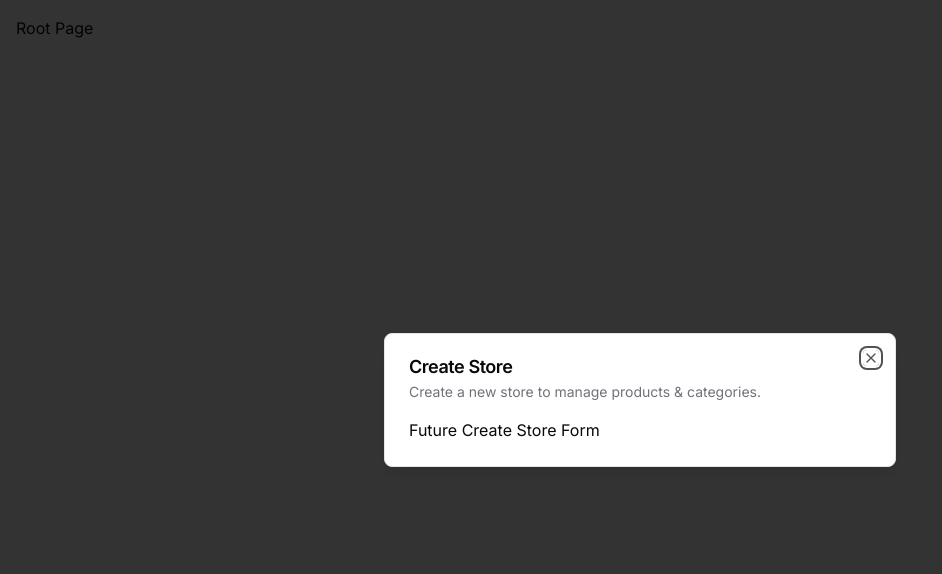
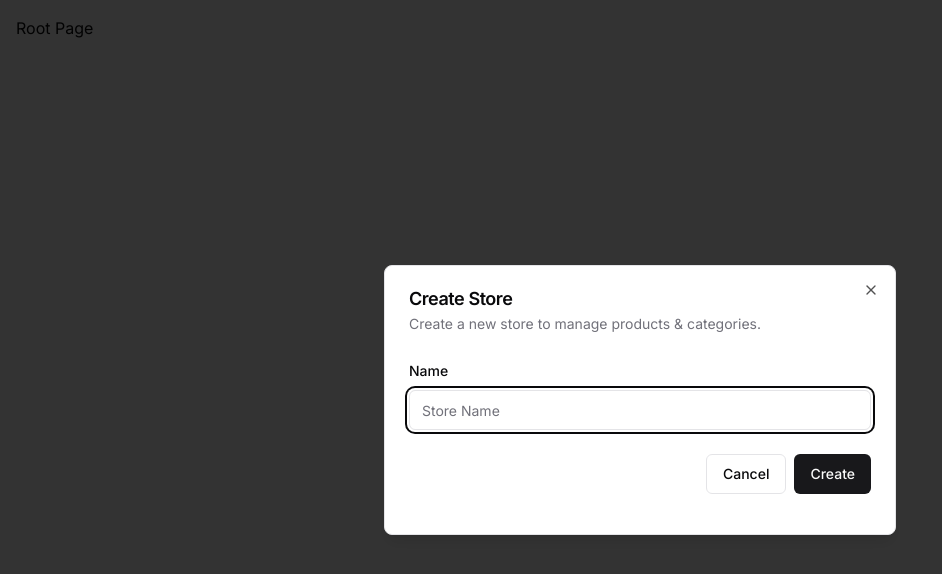
Before and after one commit to react-picasso/ecommerce-next, a Next.js app: page / in a window 1280 px wide. Shown: the top 574 px of the page, without its empty margins (0-942 px from the left). Built offline with nearby package versions, Linux system fonts and the light colour scheme.

Commit message:
FEAT: Zod validation & form implementation

```diff
--- a/components/modals/store-modal.tsx
+++ b/components/modals/store-modal.tsx
@@ -2,9 +2,40 @@
 
 import { useStoreModal } from "@/hooks/useStoreModal";
 import { Modal } from "@/components/ui/modal";
+import * as z from "zod";
+import { useForm } from "react-hook-form";
+import { zodResolver } from "@hookform/resolvers/zod";
+import {
+	Form,
+	FormControl,
+	FormDescription,
+	FormField,
+	FormItem,
+	FormLabel,
+	FormMessage,
+} from "@/components/ui/form";
+import { Input } from "@/components/ui/input";
+import { Button } from "@/components/ui/button";
+
+const formSchema = z.object({
+	name: z.string().min(1),
+});
 
 export const StoreModal = () => {
 	const storeModal = useStoreModal();
+
+	const form = useForm<z.infer<typeof formSchema>>({
+		resolver: zodResolver(formSchema),
+		defaultValues: {
+			name: "",
+		},
+	});
+
+	const onSubmit = async (values: z.infer<typeof formSchema>) => {
+		// TODO: Create store
+		console.log(values);
+	};
+
 	return (
 		<Modal
 			title="Create Store"
@@ -12,7 +43,40 @@
 			isOpen={storeModal.isOpen}
 			onClose={storeModal.onClose}
 		>
-			Future Create Store Form
+			<div>
+				<div className="space-y-4 py-2 pb-4">
+					<Form {...form}>
+						<form onSubmit={form.handleSubmit(onSubmit)}>
+							<FormField
+								control={form.control}
+								name="name"
+								render={({ field }) => (
+									<FormItem>
+										<FormLabel>Name</FormLabel>
+										<FormControl>
+											<Input
+												placeholder="Store Name"
+												{...field}
+											/>
+										</FormControl>
+										<FormMessage />
+									</FormItem>
+								)}
+							/>
+							<div className="pt-6 space-x-2 flex items-center justify-end w-full">
+								<Button
+									type="button"
+									variant="outline"
+									onClick={storeModal.onClose}
+								>
+									Cancel
+								</Button>
+								<Button type="submit">Create</Button>
+							</div>
+						</form>
+					</Form>
+				</div>
+			</div>
 		</Modal>
 	);
 };
--- /dev/null
+++ b/components/ui/button.tsx
@@ -0,0 +1,56 @@
+import * as React from "react"
+import { Slot } from "@radix-ui/react-slot"
+import { cva, type VariantProps } from "class-variance-authority"
+
+import { cn } from "@/lib/utils"
+
+const buttonVariants = cva(
+  "inline-flex items-center justify-center whitespace-nowrap rounded-md text-sm font-medium ring-offset-background transition-colors focus-visible:outline-none focus-visible:ring-2 focus-visible:ring-ring focus-visible:ring-offset-2 disabled:pointer-events-none disabled:opacity-50",
+  {
+    variants: {
+      variant: {
+        default: "bg-primary text-primary-foreground hover:bg-primary/90",
+        destructive:
+          "bg-destructive text-destructive-foreground hover:bg-destructive/90",
+        outline:
+          "border border-input bg-background hover:bg-accent hover:text-accent-foreground",
+        secondary:
+          "bg-secondary text-secondary-foreground hover:bg-secondary/80",
+        ghost: "hover:bg-accent hover:text-accent-foreground",
+        link: "text-primary underline-offset-4 hover:underline",
+      },
+      size: {
+        default: "h-10 px-4 py-2",
+        sm: "h-9 rounded-md px-3",
+        lg: "h-11 rounded-md px-8",
+        icon: "h-10 w-10",
+      },
+    },
+    defaultVariants: {
+      variant: "default",
+      size: "default",
+    },
+  }
+)
+
+export interface ButtonProps
+  extends React.ButtonHTMLAttributes<HTMLButtonElement>,
+    VariantProps<typeof buttonVariants> {
+  asChild?: boolean
+}
+
+const Button = React.forwardRef<HTMLButtonElement, ButtonProps>(
+  ({ className, variant, size, asChild = false, ...props }, ref) => {
+    const Comp = asChild ? Slot : "button"
+    return (
+      <Comp
+        className={cn(buttonVariants({ variant, size, className }))}
+        ref={ref}
+        {...props}
+      />
+    )
+  }
+)
+Button.displayName = "Button"
+
+export { Button, buttonVariants }
--- /dev/null
+++ b/components/ui/form.tsx
@@ -0,0 +1,176 @@
+import * as React from "react"
+import * as LabelPrimitive from "@radix-ui/react-label"
+import { Slot } from "@radix-ui/react-slot"
+import {
+  Controller,
+  ControllerProps,
+  FieldPath,
+  FieldValues,
+  FormProvider,
+  useFormContext,
+} from "react-hook-form"
+
+import { cn } from "@/lib/utils"
+import { Label } from "@/components/ui/label"
+
+const Form = FormProvider
+
+type FormFieldContextValue<
+  TFieldValues extends FieldValues = FieldValues,
+  TName extends FieldPath<TFieldValues> = FieldPath<TFieldValues>
+> = {
+  name: TName
+}
+
+const FormFieldContext = React.createContext<FormFieldContextValue>(
+  {} as FormFieldContextValue
+)
+
+const FormField = <
+  TFieldValues extends FieldValues = FieldValues,
+  TName extends FieldPath<TFieldValues> = FieldPath<TFieldValues>
+>({
+  ...props
+}: ControllerProps<TFieldValues, TName>) => {
+  return (
+    <FormFieldContext.Provider value={{ name: props.name }}>
+      <Controller {...props} />
+    </FormFieldContext.Provider>
+  )
+}
+
+const useFormField = () => {
+  const fieldContext = React.useContext(FormFieldContext)
+  const itemContext = React.useContext(FormItemContext)
+  const { getFieldState, formState } = useFormContext()
+
+  const fieldState = getFieldState(fieldContext.name, formState)
+
+  if (!fieldContext) {
+    throw new Error("useFormField should be used within <FormField>")
+  }
+
+  const { id } = itemContext
+
+  return {
+    id,
+    name: fieldContext.name,
+    formItemId: `${id}-form-item`,
+    formDescriptionId: `${id}-form-item-description`,
+    formMessageId: `${id}-form-item-message`,
+    ...fieldState,
+  }
+}
+
+type FormItemContextValue = {
+  id: string
+}
+
+const FormItemContext = React.createContext<FormItemContextValue>(
+  {} as FormItemContextValue
+)
+
+const FormItem = React.forwardRef<
+  HTMLDivElement,
+  React.HTMLAttributes<HTMLDivElement>
+>(({ className, ...props }, ref) => {
+  const id = React.useId()
+
+  return (
+    <FormItemContext.Provider value={{ id }}>
+      <div ref={ref} className={cn("space-y-2", className)} {...props} />
+    </FormItemContext.Provider>
+  )
+})
+FormItem.displayName = "FormItem"
+
+const FormLabel = React.forwardRef<
+  React.ElementRef<typeof LabelPrimitive.Root>,
+  React.ComponentPropsWithoutRef<typeof LabelPrimitive.Root>
+>(({ className, ...props }, ref) => {
+  const { error, formItemId } = useFormField()
+
+  return (
+    <Label
+      ref={ref}
+      className={cn(error && "text-destructive", className)}
+      htmlFor={formItemId}
+      {...props}
+    />
+  )
+})
+FormLabel.displayName = "FormLabel"
+
+const FormControl = React.forwardRef<
+  React.ElementRef<typeof Slot>,
+  React.ComponentPropsWithoutRef<typeof Slot>
+>(({ ...props }, ref) => {
+  const { error, formItemId, formDescriptionId, formMessageId } = useFormField()
+
+  return (
+    <Slot
+      ref={ref}
+      id={formItemId}
+      aria-describedby={
+        !error
+          ? `${formDescriptionId}`
+          : `${formDescriptionId} ${formMessageId}`
+      }
+      aria-invalid={!!error}
+      {...props}
+    />
+  )
+})
+FormControl.displayName = "FormControl"
+
+const FormDescription = React.forwardRef<
+  HTMLParagraphElement,
+  React.HTMLAttributes<HTMLParagraphElement>
+>(({ className, ...props }, ref) => {
+  const { formDescriptionId } = useFormField()
+
+  return (
+    <p
+      ref={ref}
+      id={formDescriptionId}
+      className={cn("text-sm text-muted-foreground", className)}
+      {...props}
+    />
+  )
+})
+FormDescription.displayName = "FormDescription"
+
+const FormMessage = React.forwardRef<
+  HTMLParagraphElement,
+  React.HTMLAttributes<HTMLParagraphElement>
+>(({ className, children, ...props }, ref) => {
+  const { error, formMessageId } = useFormField()
+  const body = error ? String(error?.message) : children
+
+  if (!body) {
+    return null
+  }
+
+  return (
+    <p
+      ref={ref}
+      id={formMessageId}
+      className={cn("text-sm font-medium text-destructive", className)}
+      {...props}
+    >
+      {body}
+    </p>
+  )
+})
+FormMessage.displayName = "FormMessage"
+
+export {
+  useFormField,
+  Form,
+  FormItem,
+  FormLabel,
+  FormControl,
+  FormDescription,
+  FormMessage,
+  FormField,
+}
--- /dev/null
+++ b/components/ui/input.tsx
@@ -0,0 +1,25 @@
+import * as React from "react"
+
+import { cn } from "@/lib/utils"
+
+export interface InputProps
+  extends React.InputHTMLAttributes<HTMLInputElement> {}
+
+const Input = React.forwardRef<HTMLInputElement, InputProps>(
+  ({ className, type, ...props }, ref) => {
+    return (
+      <input
+        type={type}
+        className={cn(
+          "flex h-10 w-full rounded-md border border-input bg-background px-3 py-2 text-sm ring-offset-background file:border-0 file:bg-transparent file:text-sm file:font-medium placeholder:text-muted-foreground focus-visible:outline-none focus-visible:ring-2 focus-visible:ring-ring focus-visible:ring-offset-2 disabled:cursor-not-allowed disabled:opacity-50",
+          className
+        )}
+        ref={ref}
+        {...props}
+      />
+    )
+  }
+)
+Input.displayName = "Input"
+
+export { Input }
--- /dev/null
+++ b/components/ui/label.tsx
@@ -0,0 +1,26 @@
+"use client"
+
+import * as React from "react"
+import * as LabelPrimitive from "@radix-ui/react-label"
+import { cva, type VariantProps } from "class-variance-authority"
+
+import { cn } from "@/lib/utils"
+
+const labelVariants = cva(
+  "text-sm font-medium leading-none peer-disabled:cursor-not-allowed peer-disabled:opacity-70"
+)
+
+const Label = React.forwardRef<
+  React.ElementRef<typeof LabelPrimitive.Root>,
+  React.ComponentPropsWithoutRef<typeof LabelPrimitive.Root> &
+    VariantProps<typeof labelVariants>
+>(({ className, ...props }, ref) => (
+  <LabelPrimitive.Root
+    ref={ref}
+    className={cn(labelVariants(), className)}
+    {...props}
+  />
+))
+Label.displayName = LabelPrimitive.Root.displayName
+
+export { Label }
--- a/package.json
+++ b/package.json
@@ -10,15 +10,20 @@
   },
   "dependencies": {
     "@clerk/nextjs": "^4.29.12",
+    "@hookform/resolvers": "^3.3.4",
     "@radix-ui/react-dialog": "^1.0.5",
+    "@radix-ui/react-label": "^2.0.2",
+    "@radix-ui/react-slot": "^1.0.2",
     "class-variance-authority": "^0.7.0",
     "clsx": "^2.1.0",
     "lucide-react": "^0.367.0",
     "next": "14.1.4",
     "react": "^18",
     "react-dom": "^18",
+    "react-hook-form": "^7.51.2",
     "tailwind-merge": "^2.2.2",
     "tailwindcss-animate": "^1.0.7",
+    "zod": "^3.22.4",
     "zustand": "^4.5.2"
   },
   "devDependencies": {
```
Also changed, not shown: 1 other file (tests, documents, lock files or other folders).
